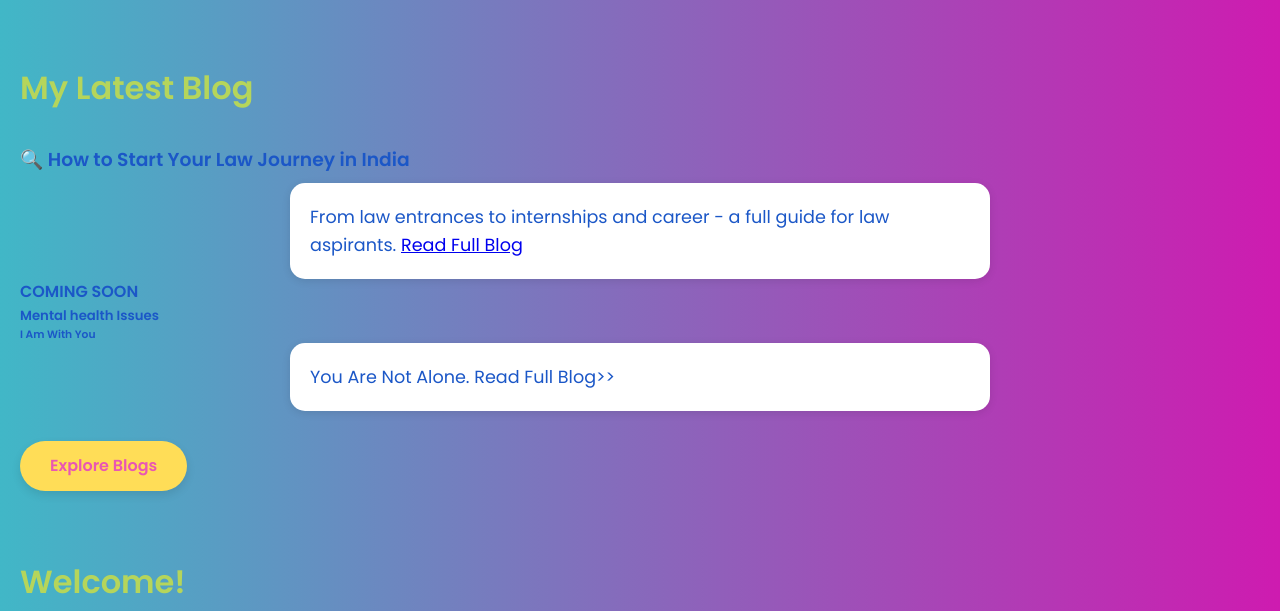
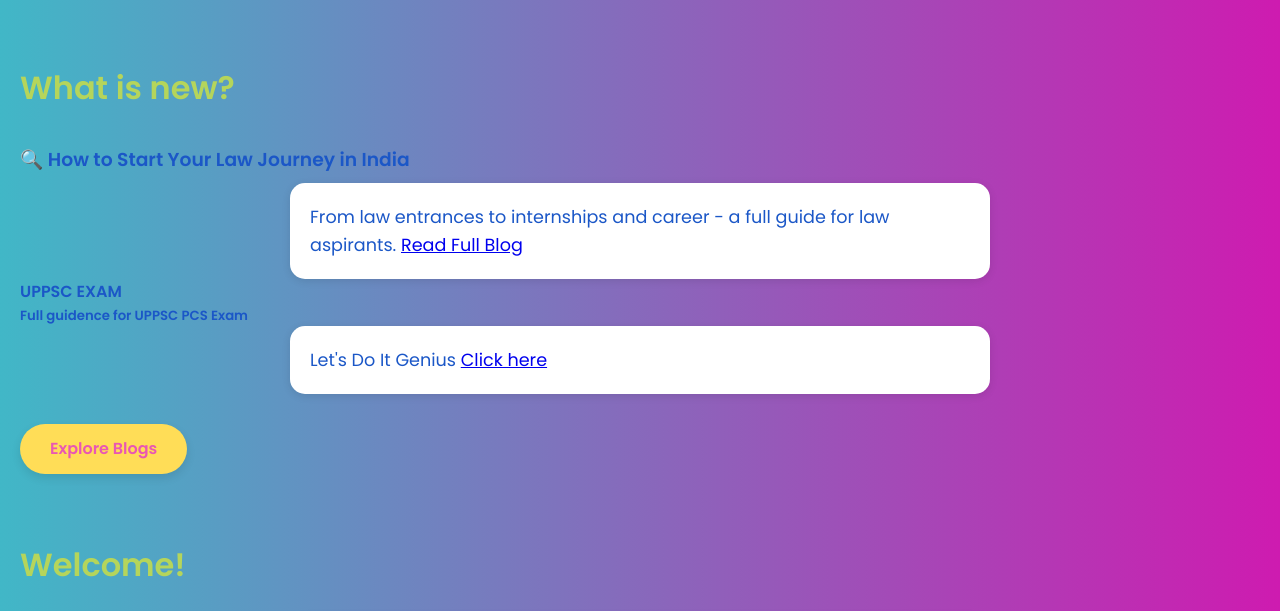
Before and after one commit to Genius2002Swapnil/Genius, a plain HTML site: page index.html in a window 1280 px wide. Shown: the part 1769-2380 px from the top of the page. Drawn offline with Linux system fonts and the light colour scheme.

Commit message:
Add files via upload

```diff
--- a/index.html
+++ b/index.html
@@ -15,7 +15,7 @@
     <h1>Genius Era is Back</h1>
     <p>Law | UPSC | Blogs | Bharat</p>
     <nav>
-      <a href="#">Home</a>
+      <a href="#">Home:</a>
       <a href="#">Blog: UPSC,Law And Genius Thoughts</a>
       <a href="#">About:
          Genius Thoughts</a>
@@ -57,7 +57,7 @@
 <!--blog section-->
 <!-- Blog Section -->
 <section id="blog">
-  <h2>My Latest Blog</h2>
+  <h2>What is new?</h2>
   <article>
     <h3>🔍 How to Start Your Law Journey in India</h3>
     <p>
@@ -66,14 +66,14 @@
       <a href="blog1.html">Read Full Blog</a>
     </p>
 
-    <h4>COMING SOON</h4>
+    <h4>UPPSC EXAM</h4>
     <article>
-      <h5>Mental health Issues</h5>
-      <h6>I Am With You</h6>
+      <h5>Full guidence for UPPSC PCS Exam</h5>
       <p>
-        You Are Not Alone.
-        <!#<a href="blog2.html">Read Full Blog</a>></a>>
+       Let's Do It Genius
+        <a href="UPPSCEXAM.html">Click here</a>
       </p>
+
 
     </article>
 </section>
```
